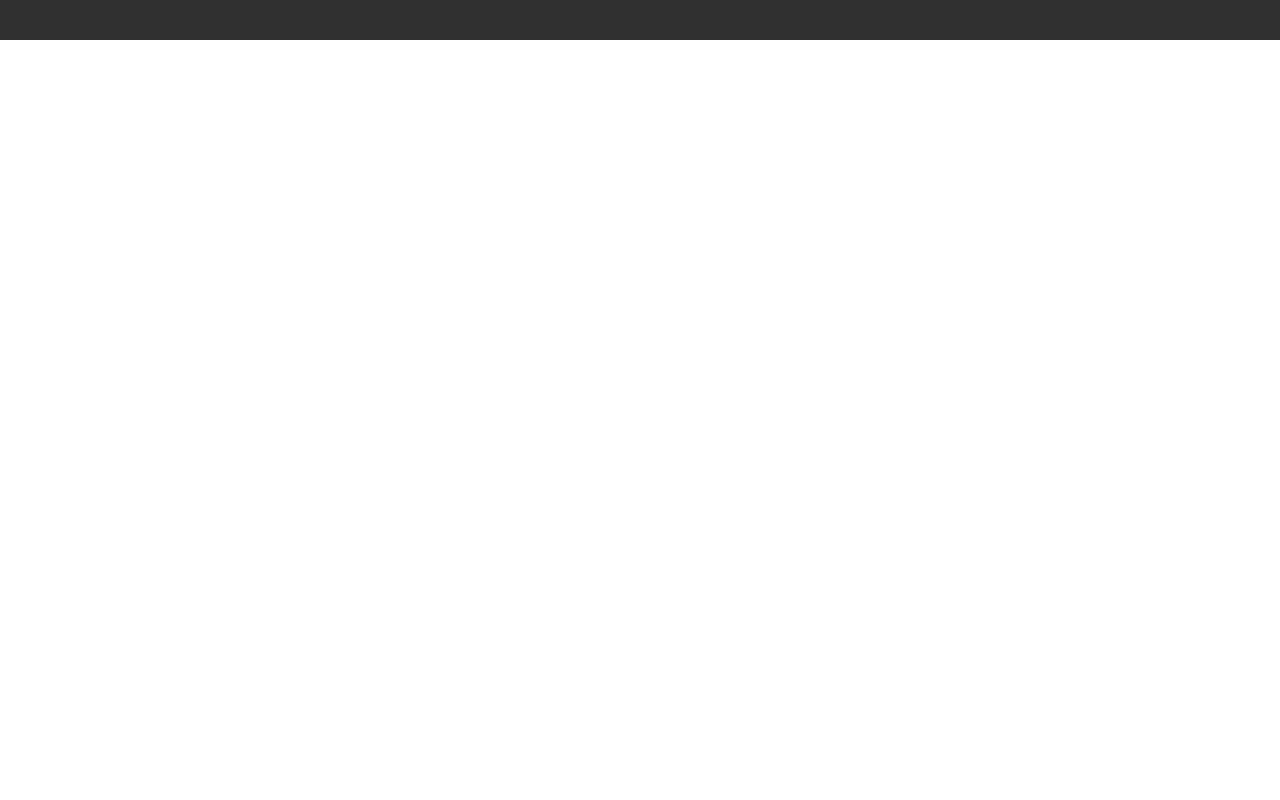
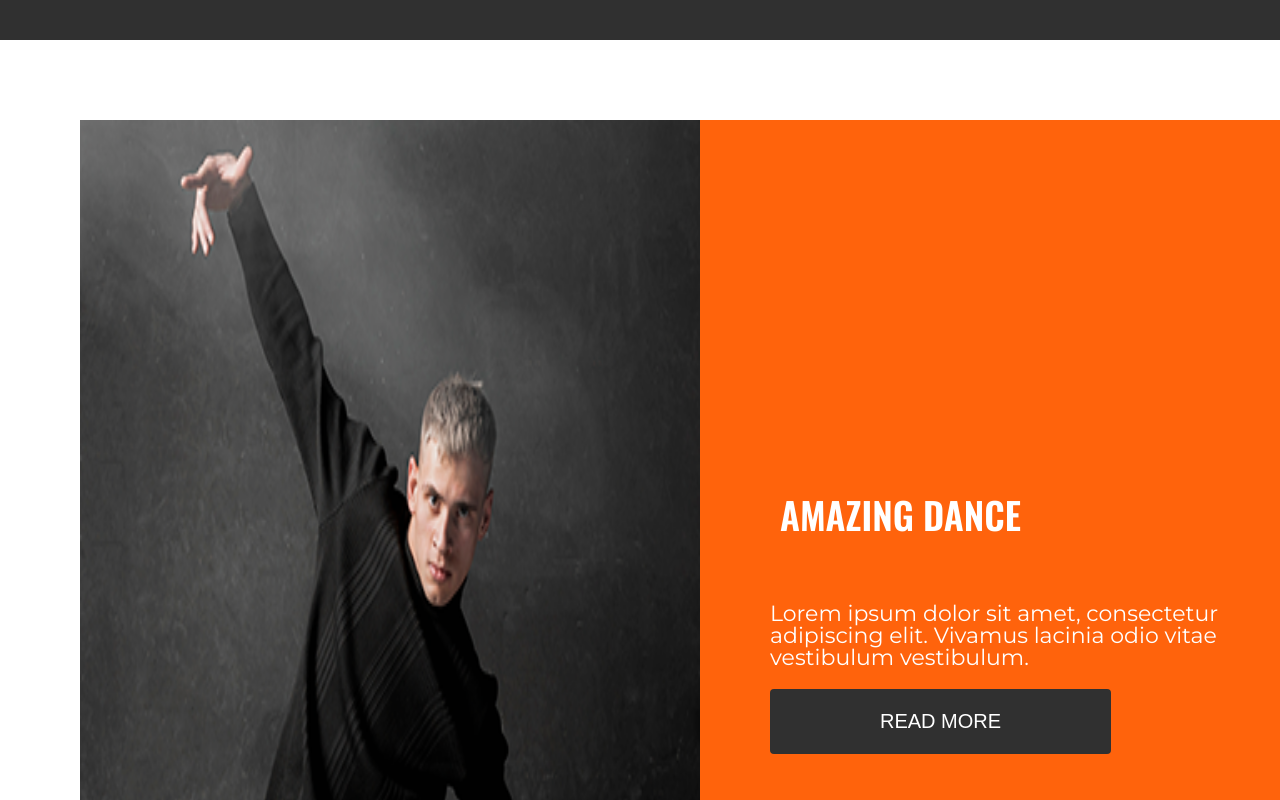
Before and after one commit to napostolova/Sirma-Academy, a plain HTML site: page PSD Workshop/index.html in a window 1280 px wide. Shown: the part 2620-3420 px from the top of the page. Drawn offline with nearby package versions, Linux system fonts and the light colour scheme.

Commit message:
Add about section

```diff
--- a/PSD Workshop/css/style.css
+++ b/PSD Workshop/css/style.css
@@ -211,3 +211,58 @@ section {
     border: none;
     border-radius: 4px;
 }
+
+/* Style about section */
+.about {
+    display: flex;
+    flex-wrap: wrap;
+}
+
+.image-about{
+    height: 960px;
+    width: 715px;
+    flex-basis: 50%;
+}
+
+.image-about img {
+    width: 100%;
+    height: 100%;
+
+}
+.about-info {
+    flex-basis: 50%;
+    background-color: #ff630c;
+    color: #ffffff;
+    display: flex;
+    flex-direction: column;
+    justify-content: center;
+}
+
+.about-info h2 {
+    font-size: 37px;
+    text-transform: uppercase;
+    font-weight: 600;
+    font-family: "Oswald";
+    text-align: left;
+    padding: 50px 80px;
+}
+
+.about-info p {
+    font-size: 22px;
+    font-weight: 400;
+    text-align: left;
+    padding: 20px 70px;
+}
+
+.about-info button {
+    width: 55%;
+    height: 65px;
+    color: #ffffff;
+    background-color: #303030;
+    font-size: 20px;
+    text-transform: uppercase;
+    padding: 15px 70px;
+    margin: 0 70px;
+    border: none;
+    border-radius: 4px;
+}
--- a/PSD Workshop/index.html
+++ b/PSD Workshop/index.html
@@ -97,7 +97,27 @@
 
 
         </section>
-        <section class="about"></section>
+        <section class="about">
+            <div class="image-about">
+                <img src="assets/second-card.png" alt="image-info">
+            </div>
+            <div class="about-info">
+                <h2>Amazing dance</h2>
+                <p>Lorem ipsum dolor sit amet, consectetur adipiscing elit. Vivamus lacinia odio vitae vestibulum
+                    vestibulum. </p>
+                <button>Read more</button>
+            </div>
+            <div class="about-info">
+                <h2>Best dance</h2>
+                <p>Lorem ipsum dolor sit amet, consectetur adipiscing elit. Vivamus lacinia odio vitae vestibulum
+                    vestibulum. </p>
+                <button>Read more</button>
+            </div>
+            <div class="image-about">
+                <img src="assets/third-card.png" alt="image-info">
+            </div>
+
+        </section>
         <section class="statistics"></section>
         <section class="quote"></section>
         <section class="subscribe"></section>
```
